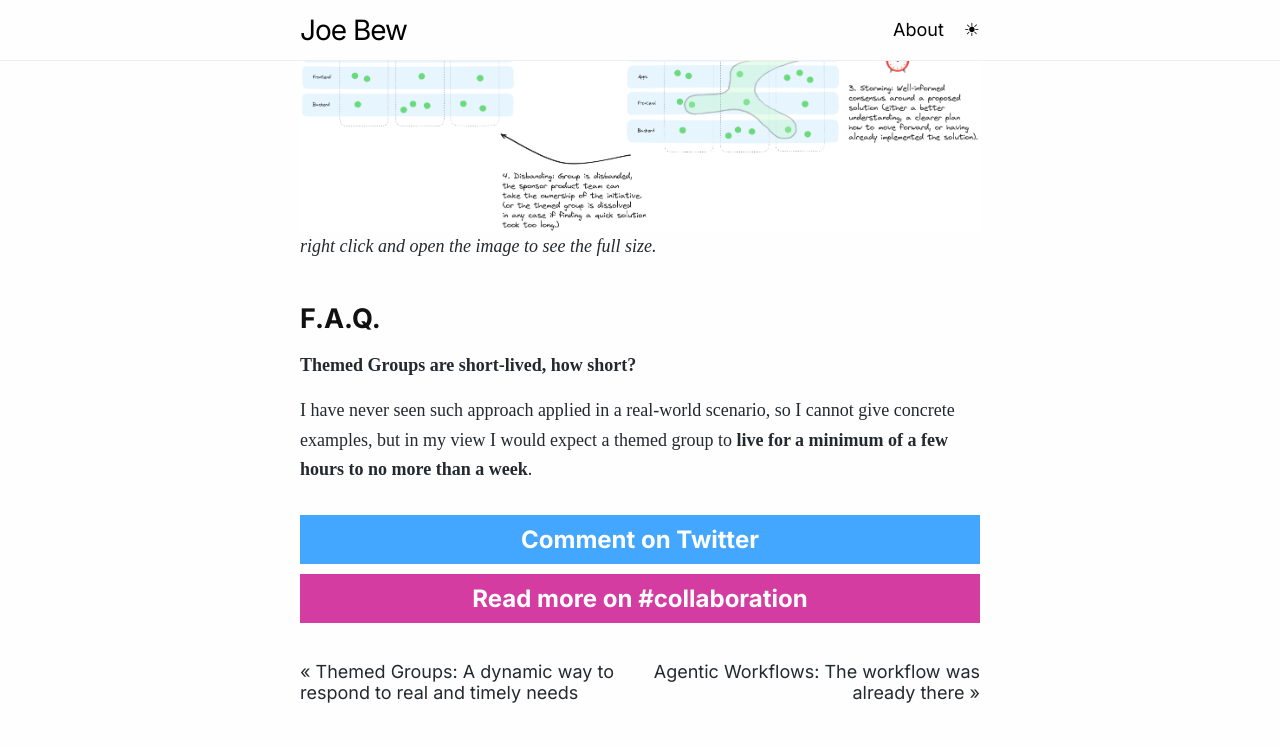
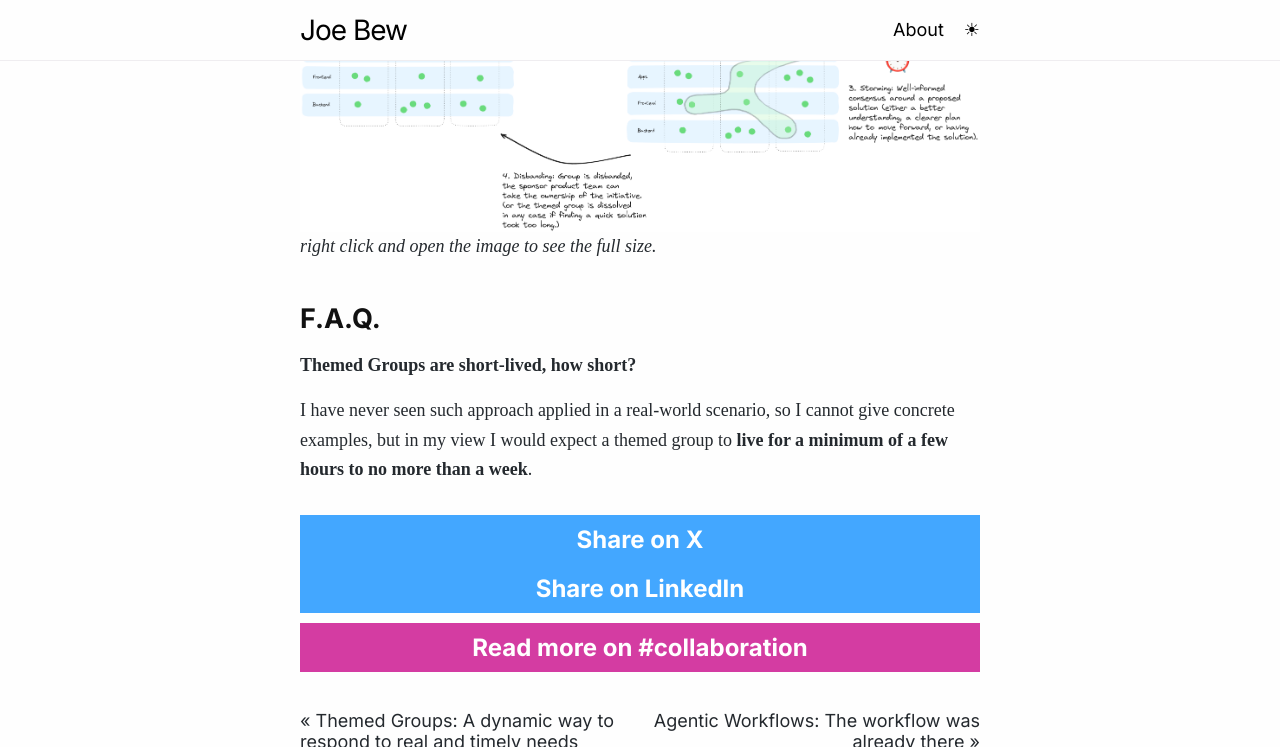
Before and after one commit to joebew42/joebew42.github.io, a Jekyll site: the page built from _posts/2025-05-10-themed-groups-distilled.markdown, in a window 1280 px wide and 900 px high, scrolled down 1269 px, cut to the strip 0-747 px from the top of the window. Built offline with Jekyll 4.4.1, drawn with Linux system fonts in a browser that asks for light colours; some web fonts are replaced.

Commit message:
feat: share a post on x or linkedin

```diff
--- a/_layouts/post.html
+++ b/_layouts/post.html
@@ -43,8 +43,11 @@ layout: default
 </article>
 
 <div class="share">
+  {%- assign post_url = page.url | prepend: site.url | url_encode %}
   <a class="share-button blue" target="_blank"
-    href="https://twitter.com/intent/tweet?text={{ page.title | url_encode }}+@{{ site.twitter_username | url_encode }}+{{ page.url | prepend: site.url | url_encode }}">Comment on Twitter</a>
+    href="https://x.com/intent/post?text={{ page.title | url_encode }}&url={{ post_url }}">Share on X</a>
+  <a class="share-button blue" target="_blank"
+    href="https://www.linkedin.com/sharing/share-offsite/?url={{ post_url }}">Share on LinkedIn</a>
 </div>
 
 <div class="read-more post-tag {{ page.tag }}">
```
